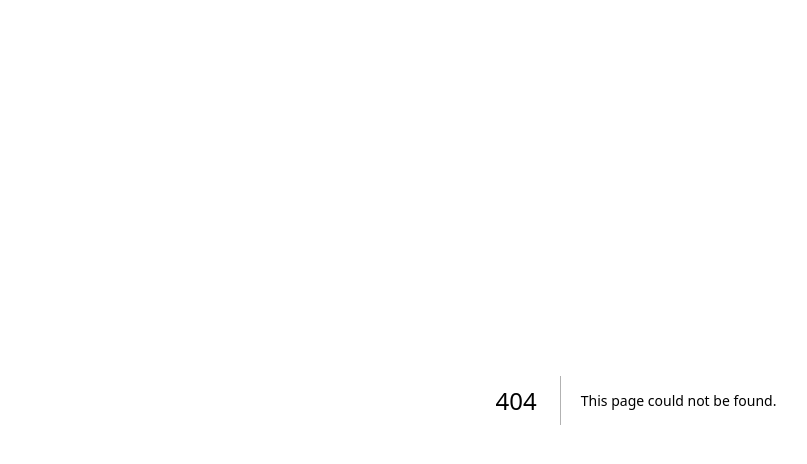
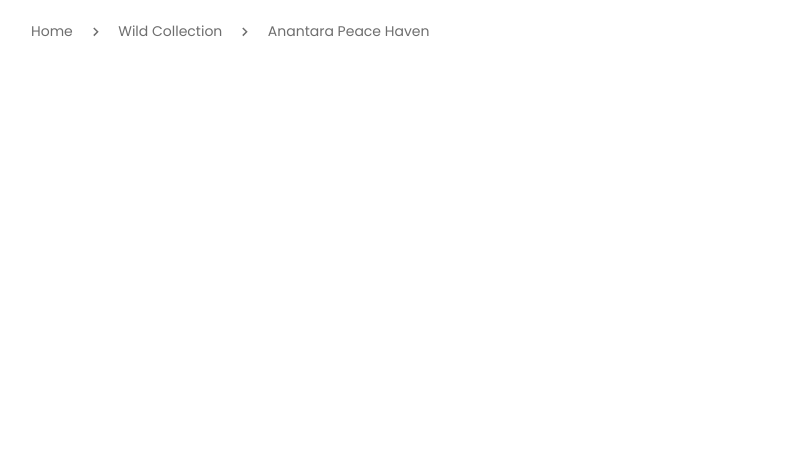
Before and after one commit to ravisinghnath/hotel-listing, a Next.js app: page /wild-collection in a window 1280 px wide. Before the commit this address had no page. Shown: the top 464 px of the page, without its empty margins (4-811 px from the left). Built offline with nearby package versions, Linux system fonts and the light colour scheme.

Commit message:
Breadcrumb

```diff
--- /dev/null
+++ b/src/app/components/breadcrumb/Breadcrumb.js
@@ -0,0 +1,35 @@
+import React from 'react'
+import Link from "next/link"
+
+function Breadcrumb(props) {
+  return (
+    <>
+      <div className="bg-white flex items-center flex-wrap my-6">
+    <ul className="flex items-center">
+	<li className="inline-flex items-center">
+	  <Link href="#" className="text-secondary-text hover:text-primary-bg">
+      {props.title}
+	  </Link>
+	  <svg className="w-5 h-auto fill-current mx-4 text-secondary-text" xmlns="http://www.w3.org/2000/svg" viewBox="0 0 24 24"><path d="M0 0h24v24H0V0z" fill="none"/><path d="M10 6L8.59 7.41 13.17 12l-4.58 4.59L10 18l6-6-6-6z"/></svg>
+	</li>
+	<li className="inline-flex items-center">
+	  <Link href="#" className="text-secondary-text hover:text-primary-bg">
+      {props.subtitle}
+	  </Link>
+	  <svg className="w-5 h-auto fill-current mx-4 text-secondary-text" xmlns="http://www.w3.org/2000/svg" viewBox="0 0 24 24"><path d="M0 0h24v24H0V0z" fill="none"/><path d="M10 6L8.59 7.41 13.17 12l-4.58 4.59L10 18l6-6-6-6z"/></svg>
+	</li>
+	<li className="inline-flex items-center">
+	  <Link href="#" className="text-secondary-text hover:text-primary-bg">
+      {props.subsubtitle}
+	  </Link>
+	</li>
+  </ul>
+      </div>
+
+
+
+    </>
+  )
+}
+
+export default Breadcrumb
--- /dev/null
+++ b/src/app/components/breadcrumb/WildBreadcrumb.js
@@ -0,0 +1,14 @@
+import React from 'react'
+import Breadcrumb from './Breadcrumb'
+
+function WildBreadcrumb() {
+  return (
+    <>
+    <div className="container">
+      <Breadcrumb title='Home' subtitle='Wild Collection' subsubtitle='Anantara Peace Haven ' />
+      </div>
+    </>
+  )
+}
+
+export default WildBreadcrumb
--- a/src/app/components/header.js
+++ b/src/app/components/header.js
@@ -79,7 +79,8 @@ function header() {
         <ul className="hidden md:flex items-center space-x-11">
          <li><Link href="/sceneries" className="text-secondary-text hover:text-primary-bg font-medium">Sceneries</Link></li>
          <li><Link href="/places" className="text-secondary-text hover:text-primary-bg font-medium">Places to Stay</Link></li>
-         <li><Link href="/offers" className="text-secondary-text hover:text-primary-bg font-medium">Offers</Link></li>
+         <li><Link href="/offers-menu" className="text-secondary-text hover:text-primary-bg font-medium">Offers</Link></li>
+         <li><Link href="/wild-collection" className="text-secondary-text hover:text-primary-bg font-medium">Wild collection</Link></li>
             {/* Quote Button */}
         <li><Link href="#" className="hidden md:block bg-primary-bg text-white px-5 py-2 rounded-full transition-all delay-200 border-2 border-primary-bg hover:bg-transparent hover:text-primary-bg">Get a Quote</Link></li>
         </ul>
--- a/src/app/offers/page.js
+++ b/src/app/offers-menu/page.js
@@ -3,7 +3,7 @@ import React from 'react'
 function page() {
   return (
     <div>
-      offers
+      offers menu
     </div>
   )
 }
--- /dev/null
+++ b/src/app/wild-collection/page.js
@@ -0,0 +1,14 @@
+
+// import Breadcrumb from "../components/breadcrumb/Breadcrumb"
+import WildBreadcrumb from "../components/breadcrumb/WildBreadcrumb"
+
+export default function page(){
+    return(
+        <>
+		<WildBreadcrumb />
+
+
+
+        </>
+    )
+}
```
